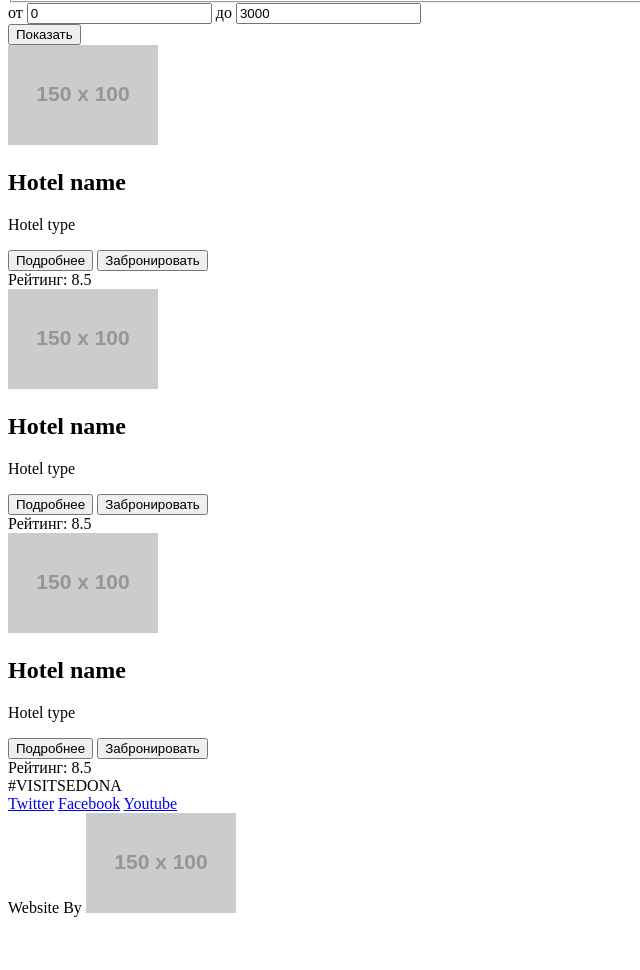
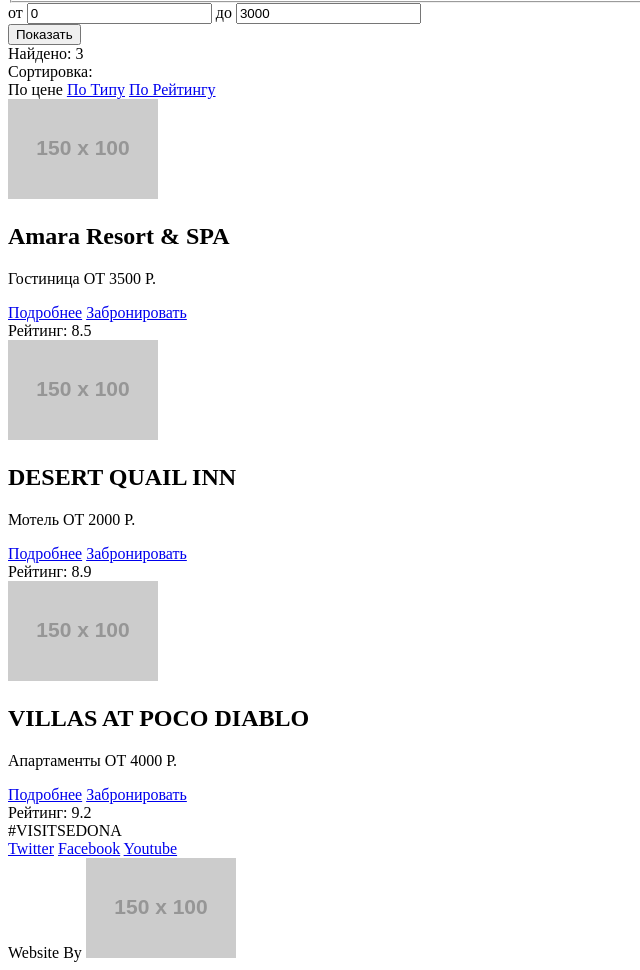
Before and after one commit to stepanlyalkovski/118839-sedona, a plain HTML site: page catalog.html in a window 1280 px wide. Shown: the part 316-1286 px from the top of the page, without its empty margins (0-640 px from the left). Before the commit the page ends 1241 px from the top, so only its background shows below. Drawn offline with Linux system fonts and the light colour scheme; placeholder pictures from the web are drawn by us.

Commit message:
Исправил по указанным замечаниям

```diff
--- a/catalog.html
+++ b/catalog.html
@@ -2,9 +2,10 @@
 <html lang="ru">
   <head>
       <meta charset="UTF-8">
-    <title>Seonda - гостиницы</title>
+      <title>Sedona - остиницы</title>
   </head>
   <body>
+    <div class ="container">
       <header class="main-header">
         <nav class="main-nav">
           <ul>
@@ -15,10 +16,10 @@
           </ul>
         </nav>
         <div class="main-logo">
-      <img src="http://placehold.it/150x100" alt="placeholder" width="150"height="100">
+          <img src="http://placehold.it/150x100" alt="placeholder" width="150" height="100">
         </div>
       </header>
-  <main>
+      <main class="index-page">
         <section class="hotels-type">
           <form class="hotels-type-form" action="#" method="post">
             <div class="hotels-type-left">
@@ -42,7 +43,6 @@
               </fieldset>
             </div>
             <div class="hotels-type-right">
-          <!-- Стоит ли это организовать с помощью number и range? -->
               <div class="range-filter">
                 <div class="range-controls">
                   <div class="scale"><div class="bar"></div></div>
@@ -58,62 +58,76 @@
             </div>
          </form>
         </section>
-    <section class="hotels-search-result">
+        <div class="container">
+          <div class="hotel-wrapper-left">
+            <div class="search-result-title">
+              Найдено: 3
+            </div>
+            <div class="search-result-sorting">Сортировка:</div>
+            <span class="sorting-type">По цене</span>
+            <a href="#" class="sorting-type">По Типу</a>
+            <a href="#" class="sorting-type">По Рейтингу</a>
+          </div>
+          <div class="hotel-wrapper-right">
+            <a class="arrow-up" href="#"></a>
+            <a class="arrow-down" href="#"></a>
+          </div>
           <section class="hotels-list">
             <article class="hotel-item">
-          <div class="hotel-container-left">
+              <div class="hotel-wrapper-left">
                 <img src="http://placehold.it/150x100" alt="placeholder" class="hotel-image" width="150" height="100">
-            <h2>Hotel name</h2>
-            <p>Hotel type</p>
-            <button class="btn-more">Подробнее</button>
-            <button class="btn-book">Забронировать</button>
+                <h2 class="hotel-name">Amara Resort & SPA</h2>
+                <p class="hotel-description">Гостиница    ОТ 3500 Р.</p>
+                <a class="btn-more" href="#">Подробнее</a>
+                <a class="btn-book" href="#">Забронировать</a>
               </div>
-          <div class="hotel-container-right">
+              <div class="hotel-wrapper-right">
                 <div class="rating-stars"></div>
-            <span class="raiting">Рейтинг: 8.5</span>
+                <span class="rating">Рейтинг: 8.5</span>
               </div>
             </article>
             <article class="hotel-item">
-          <div class="hotel-container-left">
+              <div class="hotel-wrapper-left">
                 <img src="http://placehold.it/150x100" alt="placeholder" class="hotel-image" width="150" height="100">
-            <h2>Hotel name</h2>
-            <p>Hotel type</p>
-            <button class="btn-more">Подробнее</button>
-            <button class="btn-book">Забронировать</button>
+                <h2 class="hotel-name">DESERT QUAIL INN</h2>
+                <p class="hotel-description">Мотель   ОТ 2000 Р.</p>
+                <a class="btn-more" href="#">Подробнее</a>
+                <a class="btn-book" href="#">Забронировать</a>
               </div>
-          <div class="hotel-container-right">
+              <div class="hotel-wrapper-right">
                 <div class="rating-stars"></div>
-            <span class="raiting">Рейтинг: 8.5</span>
+                <span class="rating">Рейтинг: 8.9</span>
               </div>
             </article>
             <article class="hotel-item">
-          <div class="hotel-container-left">
+              <div class="hotel-wrapper-left">
                 <img src="http://placehold.it/150x100" alt="placeholder" class="hotel-image" width="150" height="100">
-            <h2>Hotel name</h2>
-            <p>Hotel type</p>
-            <button class="btn-more">Подробнее</button>
-            <button class="btn-book">Забронировать</button>
+                <h2 class="hotel-name">VILLAS AT POCO DIABLO</h2>
+                <p class="hotel-description">Апартаменты    ОТ 4000 Р.</p>
+                <a class="btn-more" href="#">Подробнее</a>
+                <a class="btn-book" href="#">Забронировать</a>
               </div>
-          <div class="hotel-container-right">
+              <div class="hotel-wrapper-right">
                 <div class="rating-stars"></div>
-            <span class="raiting">Рейтинг: 8.5</span>
+                <span class="rating">Рейтинг: 9.2</span>
               </div>
             </article>
           </section>
-    </section>
+        </div>
       </main>
       <footer class="main-footer">
-    <section class="hashtag">
+        <div class="hashtag">
           #VISITSEDONA
-    </section>
+        </div>
         <section class="footer-social">
           <a class="social-btn social-btn-tw" href="#">Twitter</a>
           <a class="social-btn social-btn-fb" href="#">Facebook</a>
           <a class="social-btn social-btn-yt" href="#">Youtube</a>
         </section>
         <section class="footer-copyright">
-      Website By <a href="#"><img src="http://placehold.it/150x100" alt="placeholder" width="150"height="100"></a>
+          Website By <a href="#"><img src="http://placehold.it/150x100" alt="placeholder" width="150" height="100"></a>
         </section>
       </footer>
+    </div>
   </body>
 </html>
```
Also changed, not shown: index.html (+28 -31 lines). Lines whose indentation alone changed are shown as unchanged.
